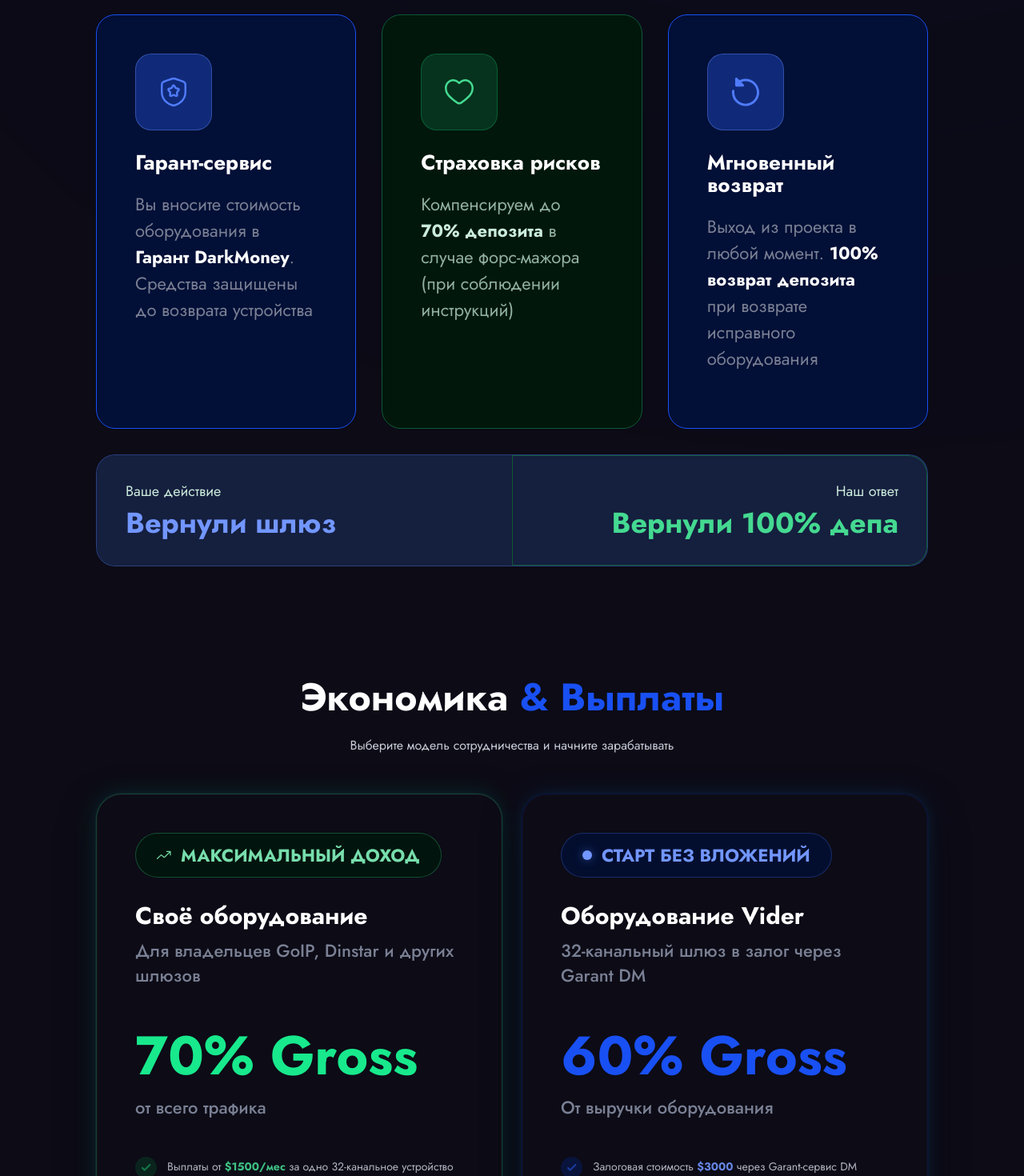
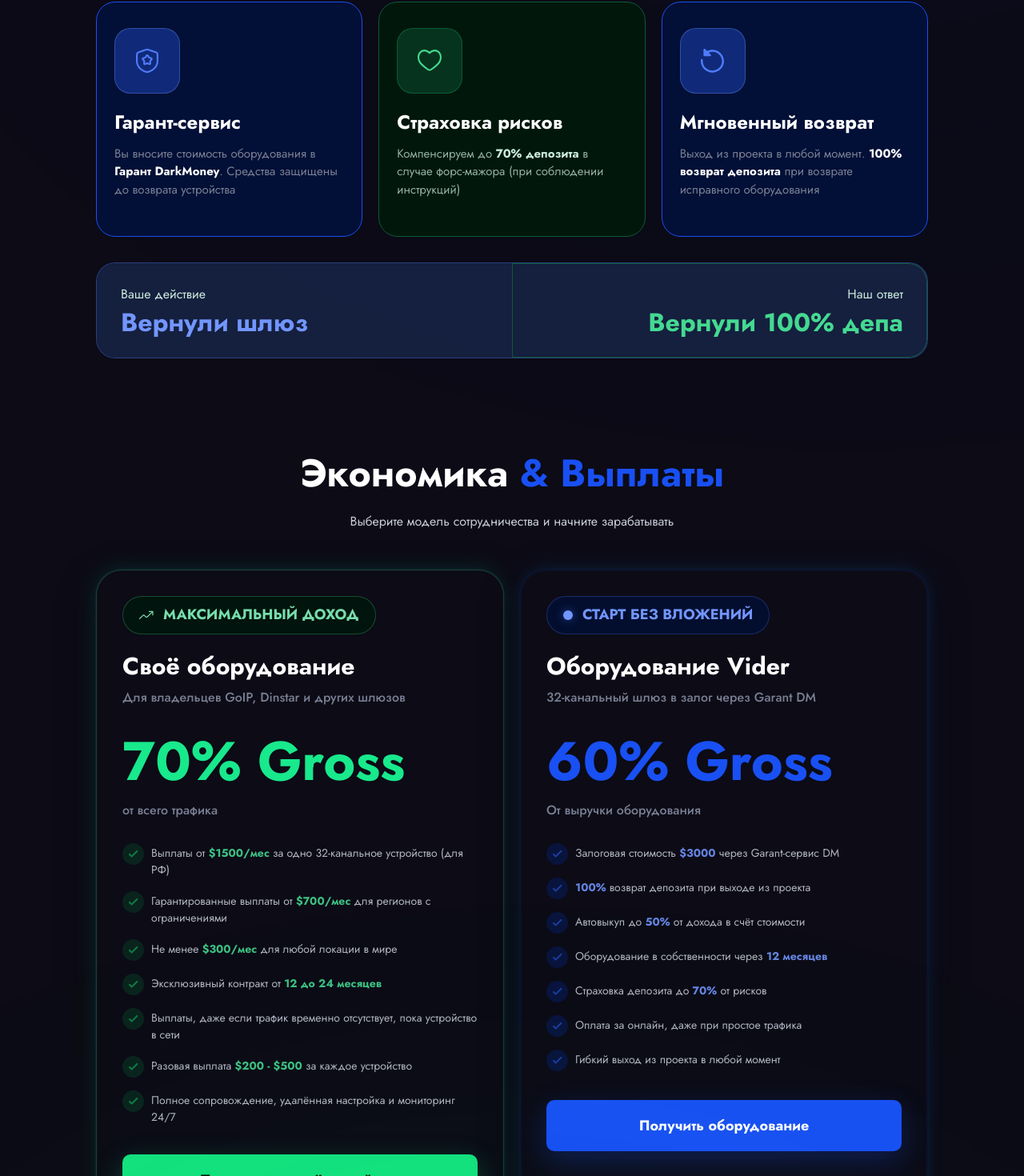
Before and after one commit to Nikita130201/PRJ8-frontend-, a React (Vite) app: page / in a window 1280 px wide. Shown: the part 1482-2952 px from the top of the page at 80% size. Built offline with nearby package versions, Linux system fonts and the light colour scheme.

Commit message:
fix: refine security and economy responsive styles

```diff
--- a/src/components/Economy/Economy.scss
+++ b/src/components/Economy/Economy.scss
@@ -454,18 +454,104 @@
   }
 }
 
-@media (max-width: 1440px) {
+@media (max-width: 1760px), (max-height: 980px) {
+  .economy.section {
+    padding-top: 72px;
+  }
+
+  .economy__subtitle {
+    margin-bottom: 42px;
+  }
+
+  .economy__plans {
+    gap: 20px;
+  }
+
   .economy__card {
-    min-height: 720px;
-    padding: 48px;
+    min-height: 0;
+    padding: 36px;
+  }
+
+  .economy__badge {
+    margin-bottom: 24px;
+    padding: 12px 20px;
+    font-size: 18px;
+  }
+
+  .economy__card-title {
+    font-size: 34px;
+  }
+
+  .economy__card-subtitle {
+    margin-bottom: 32px;
+    font-size: 18px;
+  }
+
+  .economy__value {
+    font-size: 76px;
+  }
+
+  .economy__caption {
+    margin-bottom: 32px;
+    font-size: 18px;
+  }
+
+  .economy__features {
+    gap: 18px;
+  }
+
+  .economy__feature {
+    font-size: 17px;
+    gap: 16px;
+  }
+
+  .economy__button {
+    margin-top: 36px;
+    padding: 18px 0;
+    font-size: 18px;
+  }
+
+  .economy__bonus {
+    margin-top: 32px;
+    min-height: 0;
+    padding: 32px;
+  }
+
+  .economy__bonus-icon {
+    width: 80px;
+    height: 80px;
+    padding: 20px;
+  }
+
+  .economy__bonus-title {
+    font-size: 26px;
+  }
+
+  .economy__bonus-button {
+    padding: 18px 40px;
+    font-size: 18px;
+  }
+}
+
+@media (max-width: 1440px), (max-height: 860px) {
+  .economy__card {
+    padding: 32px;
   }
 
   .economy__card-title {
     font-size: 30px;
   }
 
+  .economy__card-subtitle {
+    font-size: 16px;
+  }
+
   .economy__value {
     font-size: 68px;
+  }
+
+  .economy__caption {
+    font-size: 16px;
   }
 
   .economy__feature {
--- a/src/components/Security/Security.scss
+++ b/src/components/Security/Security.scss
@@ -248,13 +248,74 @@
 
 /* ================= ADAPTIVE ================= */
 
-@media (max-width: 1600px) {
+@media (max-width: 1760px) {
+  .security.section {
+    padding-top: 124px;
+  }
+
+  .security__grid {
+    gap: 24px;
+  }
+
+  .security__card.card {
+    padding: 40px 32px;
+    min-height: 250px;
+  }
+
+  .security__icon {
+    width: 82px;
+    height: 82px;
+    margin-bottom: 22px;
+  }
+
+  .security__icon img {
+    width: 30px;
+    height: 30px;
+  }
+
   .security__card-title {
-    font-size: 26px;
+    margin-bottom: 14px;
+    font-size: 34px;
+  }
+
+  .security__card-text {
+    font-size: 18px;
+  }
+
+  .security__result-side {
+    min-height: 118px;
+    padding: 28px 30px;
+  }
+
+  .security__result-label {
+    font-size: 16px;
   }
 
   .security__result-value {
     font-size: 36px;
+  }
+}
+
+@media (max-width: 1440px) {
+  .security__grid {
+    gap: 20px;
+  }
+
+  .security__card.card {
+    padding: 32px 22px;
+  }
+
+  .security__card-title {
+    font-size: 24px;
+    line-height: 1.14;
+  }
+
+  .security__card-text {
+    font-size: 15px;
+  }
+
+  .security__result-value {
+    font-size: 32px;
   }
 }
 
```
